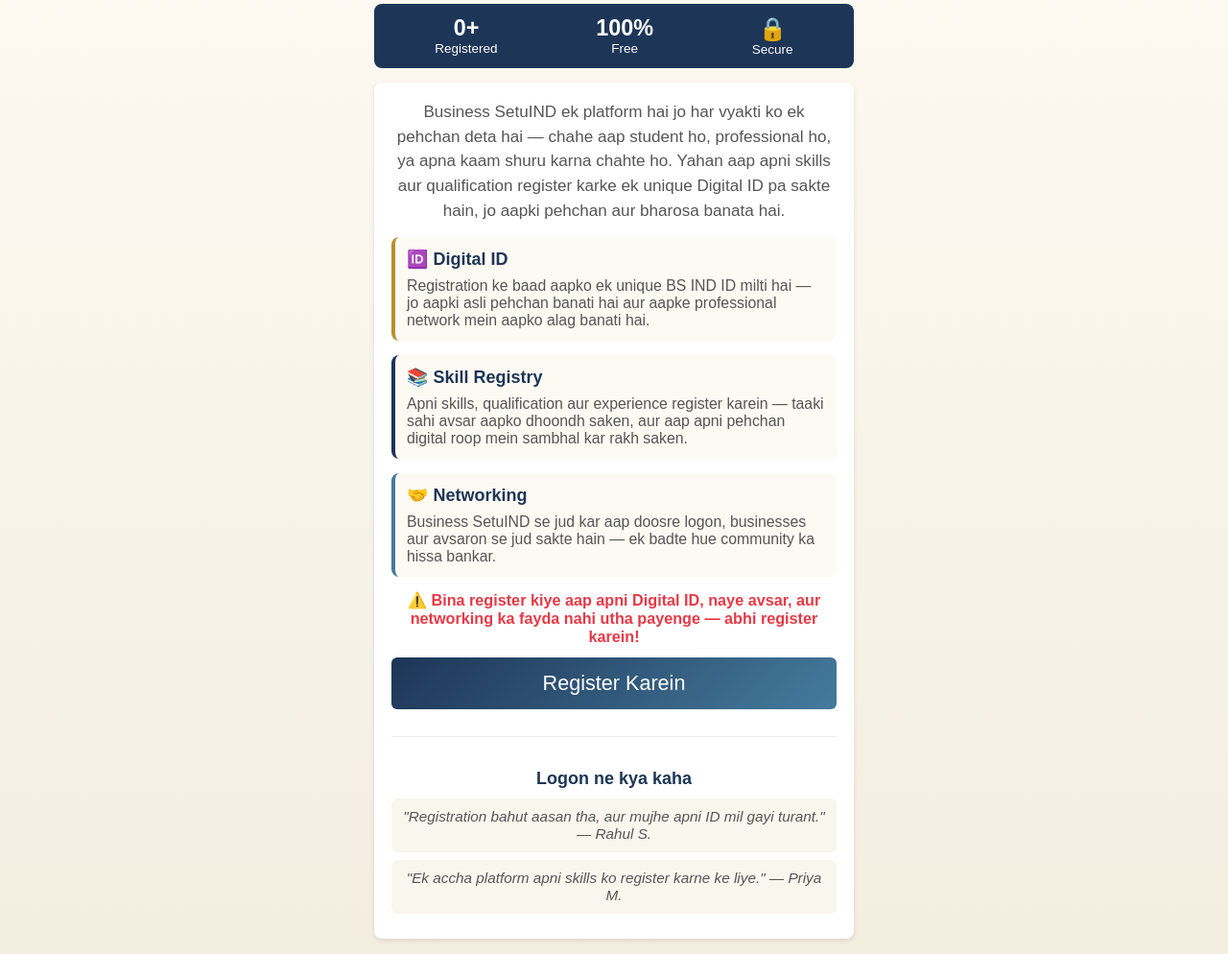
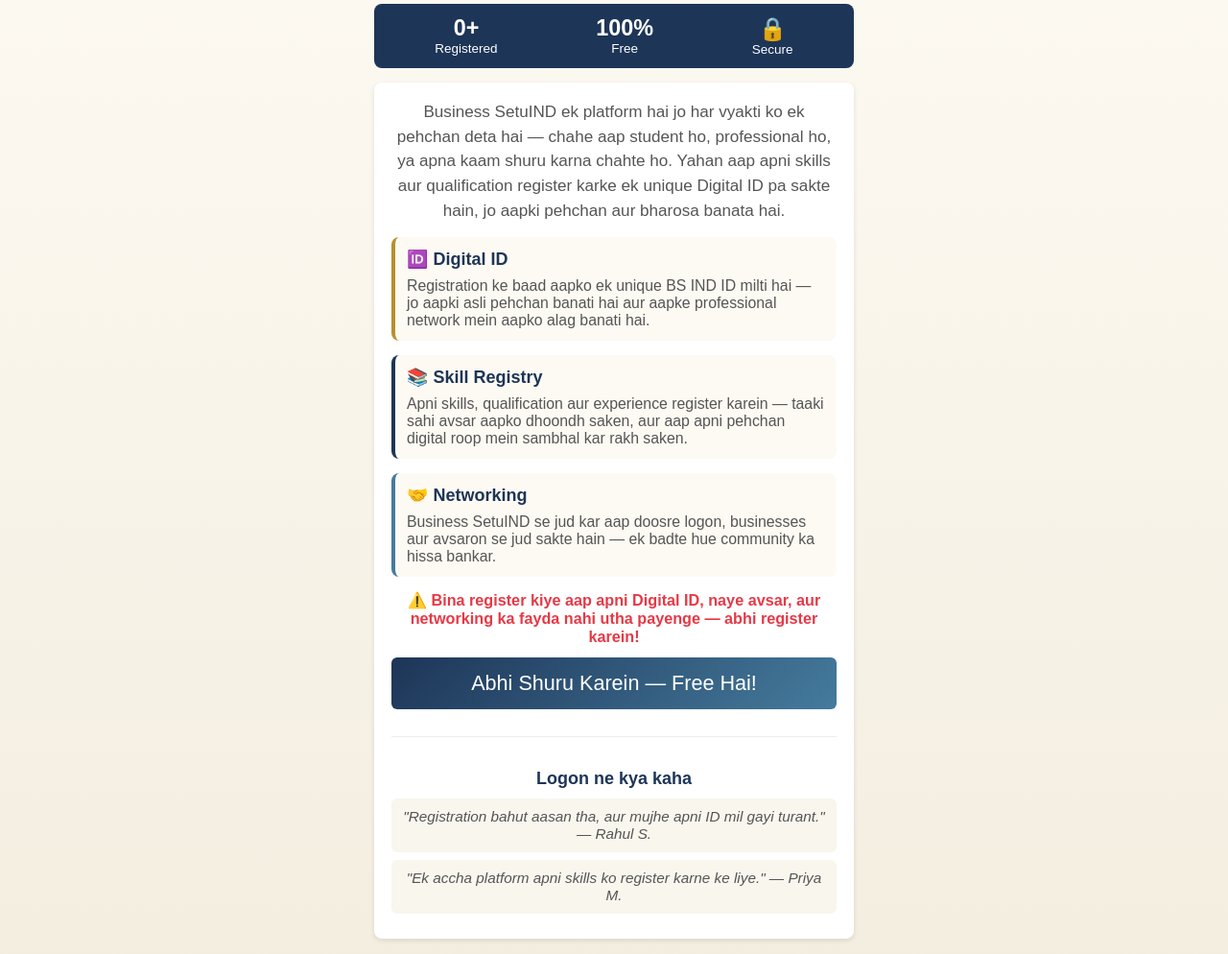
Before and after one commit to businesssetuind/business-setuind, a plain HTML site: page index.html in a window 1280 px wide. Shown: the part 103-1097 px from the top of the page at 96% size. Drawn offline with nearby package versions, Linux system fonts and the light colour scheme; no server answers.

Commit message:
Update index.html

```diff
--- a/index.html
+++ b/index.html
@@ -97,7 +97,7 @@
     <p style="margin:0;font-size:0.88em;color:#555;">Business SetuIND se jud kar aap doosre logon, businesses aur avsaron se jud sakte hain — ek badte hue community ka hissa bankar.</p>
   </div>
 <p style="text-align:center;margin:0 0 12px 0;font-size:0.9em;color:#e63946;font-weight:bold;">⚠️ Bina register kiye aap apni Digital ID, naye avsar, aur networking ka fayda nahi utha payenge — abhi register karein!</p>
-  <button onclick="showPage('registerPage')" style="background-color:#1d3557!important;">Register Karein</button>
+  <button onclick="showPage('registerPage')" style="background-color:#1d3557!important;">Abhi Shuru Karein — Free Hai!</button>
   <div style="margin-top:18px;padding-top:15px;border-top:1px solid #eee;">
   <p style="text-align:center;font-weight:bold;color:#1d3557;margin-bottom:10px;">Logon ne kya kaha</p>
   <div style="background:#f9f6ee;padding:10px;border-radius:6px;margin-bottom:8px;font-size:0.85em;color:#555;font-style:italic;">"Registration bahut aasan tha, aur mujhe apni ID mil gayi turant." — Rahul S.</div>
```
